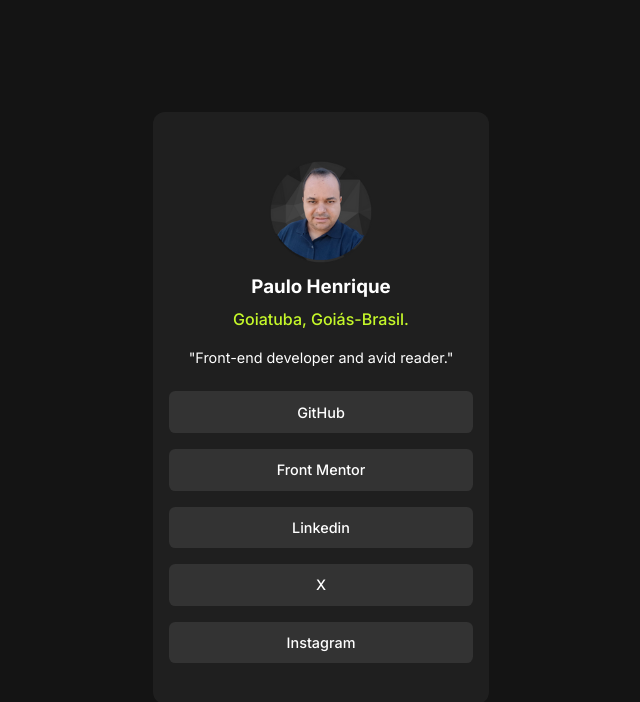
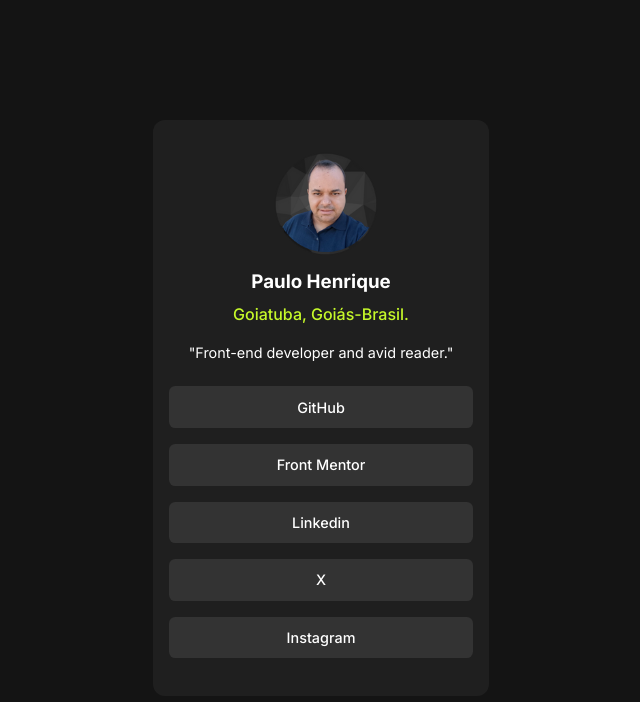
Before and after one commit to PauloDeveloperWeb/Link-redes-sociais, a plain HTML site: page index.html in a window 1280 px wide. Shown: the whole page, without its empty margins (319-959 px from the left). Drawn offline with Linux system fonts and the light colour scheme.

Commit message:
Add files via upload

```diff
--- a/index.html
+++ b/index.html
@@ -30,7 +30,7 @@ main{
   justify-content: center;
   align-items: center;
   width: 21rem;
-  height: 37rem;
+  height: 36rem;
   background-color:  hsl(0, 0%, 12%);
   border-radius: 12px;
   color: hsl(0, 0%, 100%);
@@ -77,8 +77,8 @@ color: black;
 <body>
 
 <main>
-<figure style="width: 120px; height: 120px; margin-bottom: 0;  ">
-  <img style="width: 120px; height: 120px; margin-top: 15px;" src="assets/Design sem nome (53).png">
+<figure style="width: 110px; height: 110px; margin-bottom: 0;  ">
+  <img style="width: 120px; height: 120px; margin-top: 2px;" src="assets/Design sem nome (53).png " alt="foto-perfil">
 </figure>
 <h3 style="margin-bottom: 5px;">Paulo Henrique</h3>
 <span style="color: hsl(75, 94%, 57%); font-size: 1rem; margin-top: 6px; font-weight: 500; margin-bottom: 20px;">Goiatuba, Goiás-Brasil.</span>
```
